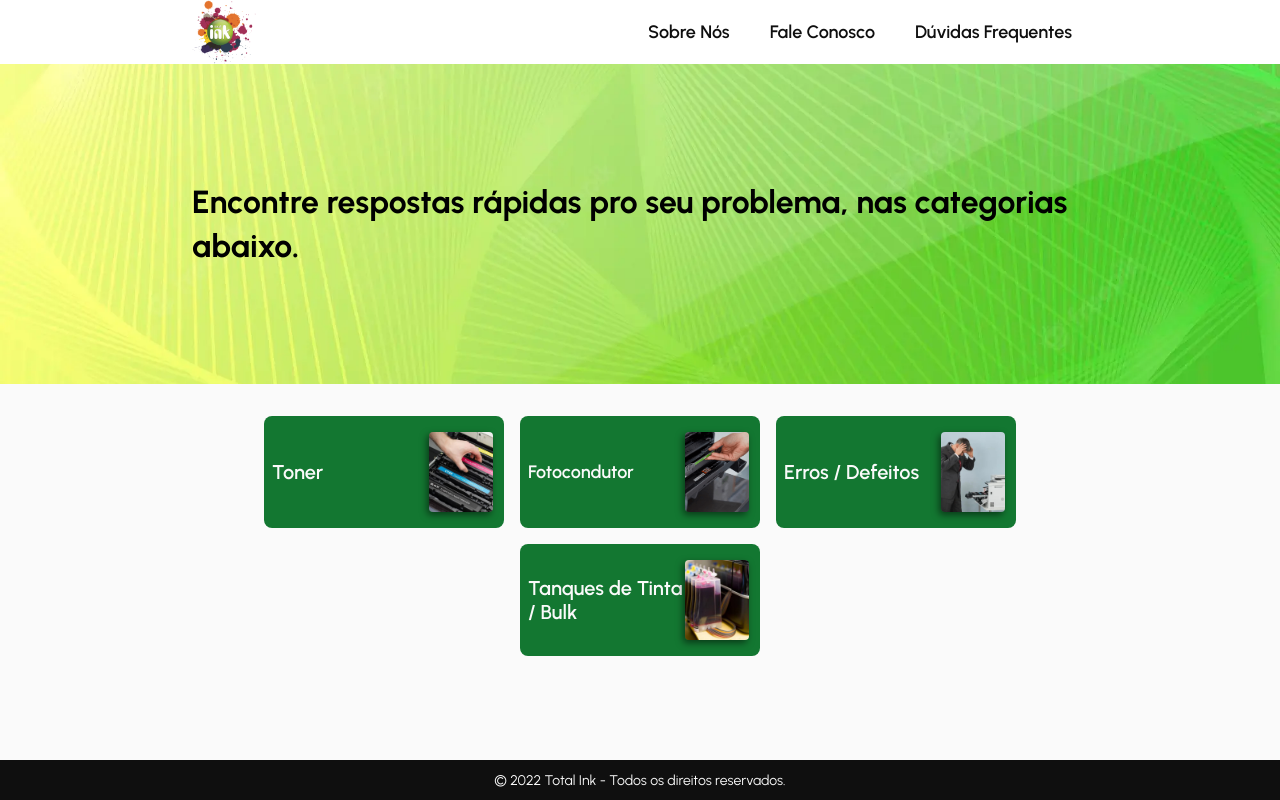
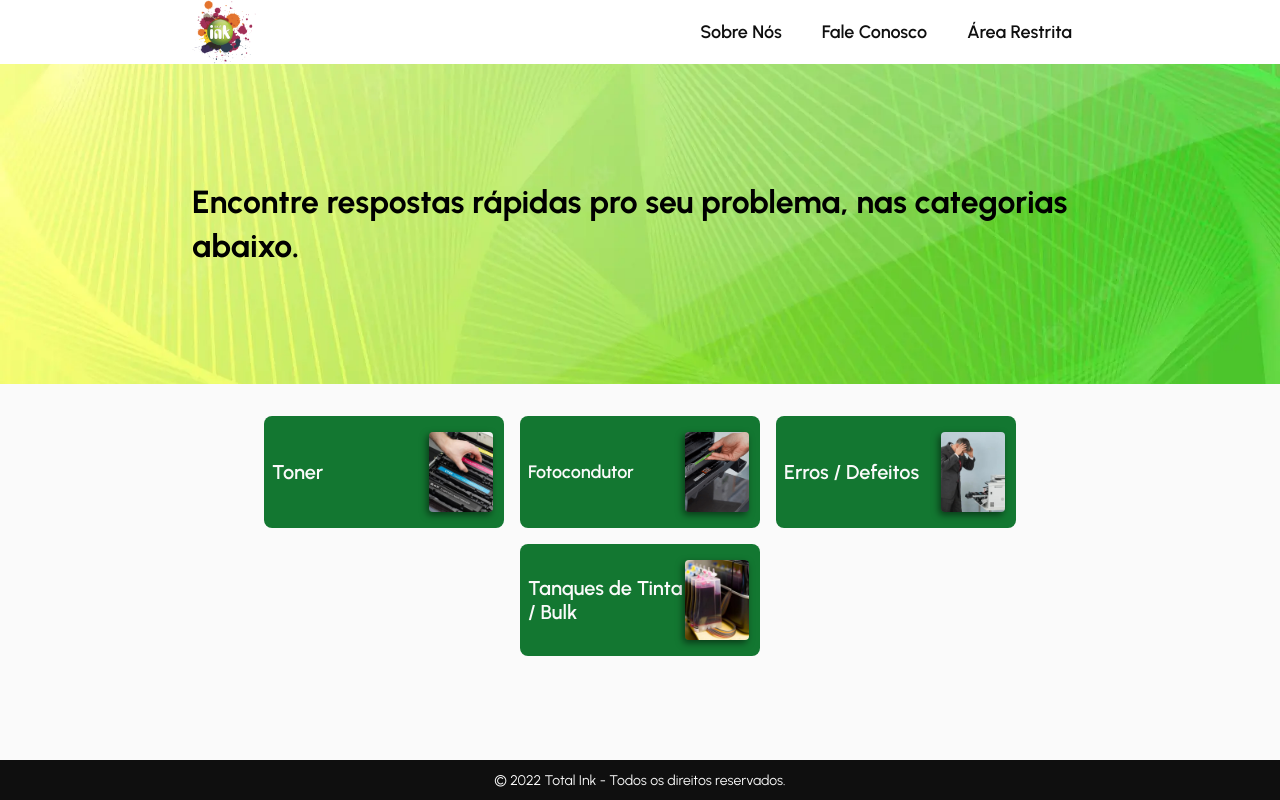
Before and after one commit to diegonacif/totalink-page, a React (Vite) app: page /faq in a window 1280 px wide. Built offline with nearby package versions, Linux system fonts and the light colour scheme; a web font is replaced by a local one.

Commit message:
feat: restrict area link

```diff
--- a/src/components/HeaderNav/HeaderNav.jsx
+++ b/src/components/HeaderNav/HeaderNav.jsx
@@ -2,11 +2,13 @@ import { Link } from 'react-router-dom';
 import '../../css/App.css';
 
 export const HeaderNav = () => {
+  const controlUrl = "http://54.94.82.25:4173"
   return (
     <div className="header-nav-container">
       <Link to="/aboutus">Sobre Nós</Link>
       <Link to="/contact">Fale Conosco</Link>
-      <Link to="/faq">Dúvidas Frequentes</Link>
+      <a href={controlUrl}>Área Restrita</a>
+      {/* <Link to="/faq">Dúvidas Frequentes</Link> */}
     </div>
   )
 }
--- a/src/components/MenuButton/MenuButton.jsx
+++ b/src/components/MenuButton/MenuButton.jsx
@@ -36,6 +36,8 @@ export const MenuButton = () => {
     config: {duration: 200},
   });
 
+  const controlUrl = "http://54.94.82.25:4173";
+
   return (
     <div
       className="menu-button-container"
@@ -57,17 +59,17 @@ export const MenuButton = () => {
           (styles, item) => item &&
             <animated.div className="menu-modal" style={styles}>
               <div className="menu-item">
-                <Link to="/">Home</Link>
-              </div>
-              <hr />
-              <div className="menu-item">
                 <Link to="/aboutus">Sobre Nós</Link>
               </div>
               <div className="menu-item">
                 <Link to="/contact">Fale Conosco</Link>
               </div>
+              {/* <div className="menu-item">
+                <Link to="/faq">Dúvidas Frequentes</Link>
+              </div> */}
+              <hr />
               <div className="menu-item">
-                <Link to="/faq">Dúvidas Frequentes</Link>
+              <a href={controlUrl}>Área Restrita</a>
               </div>
             </animated.div>
         )
```
